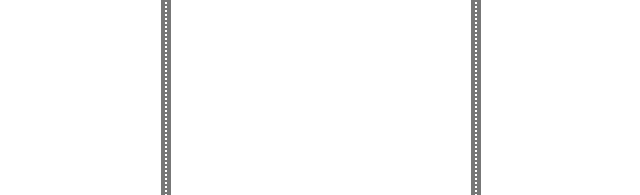
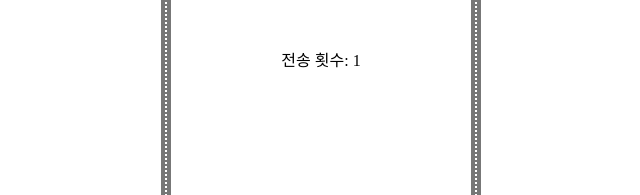
Before and after one commit to jihoonjeong56/SW_Chat, a website: page index1.html in a window 1280 px wide. Both pictures are taken after typing "Sample" into the empty fields and a click on the button "Send". Shown: the part 197-392 px from the top of the page, 319-959 px from the left. Drawn offline with Linux system fonts and the light colour scheme.

Commit message:
업로드

```diff
--- a/chat.js
+++ b/chat.js
@@ -17,7 +17,6 @@ wss.on('connection', function connection(ws) {
       }
     });
   });
-
   ws.send('Welcome to the chat server!');
 });
 
--- a/index1.html
+++ b/index1.html
@@ -14,11 +14,16 @@
     <input type="text" id="messageInput" placeholder="Type a message...">
 
     <p><button class= "btn btn-1"onclick="sendMessage()">Send</button></p>
+    <br>
+    <p>전송 횟수: <span id="messageCount">0</span></p>
+
 </div>
     <script>
+        let count = 0;
         const ws = new WebSocket('ws://localhost:8080');
         const chat = document.getElementById('chat');
         const messageInput = document.getElementById('messageInput');
+        const messageCount = document.getElementById('messageCount');
 
         ws.onmessage = function(event) {
             // event.data가 Blob 인스턴스일 경우 FileReader를 사용해서 읽어오기
@@ -40,6 +45,8 @@
 
         function sendMessage() {
             const message = messageInput.value;
+            count++;
+            messageCount.textContent = count;
             ws.send(message);
             messageInput.value = '';
         }
```
